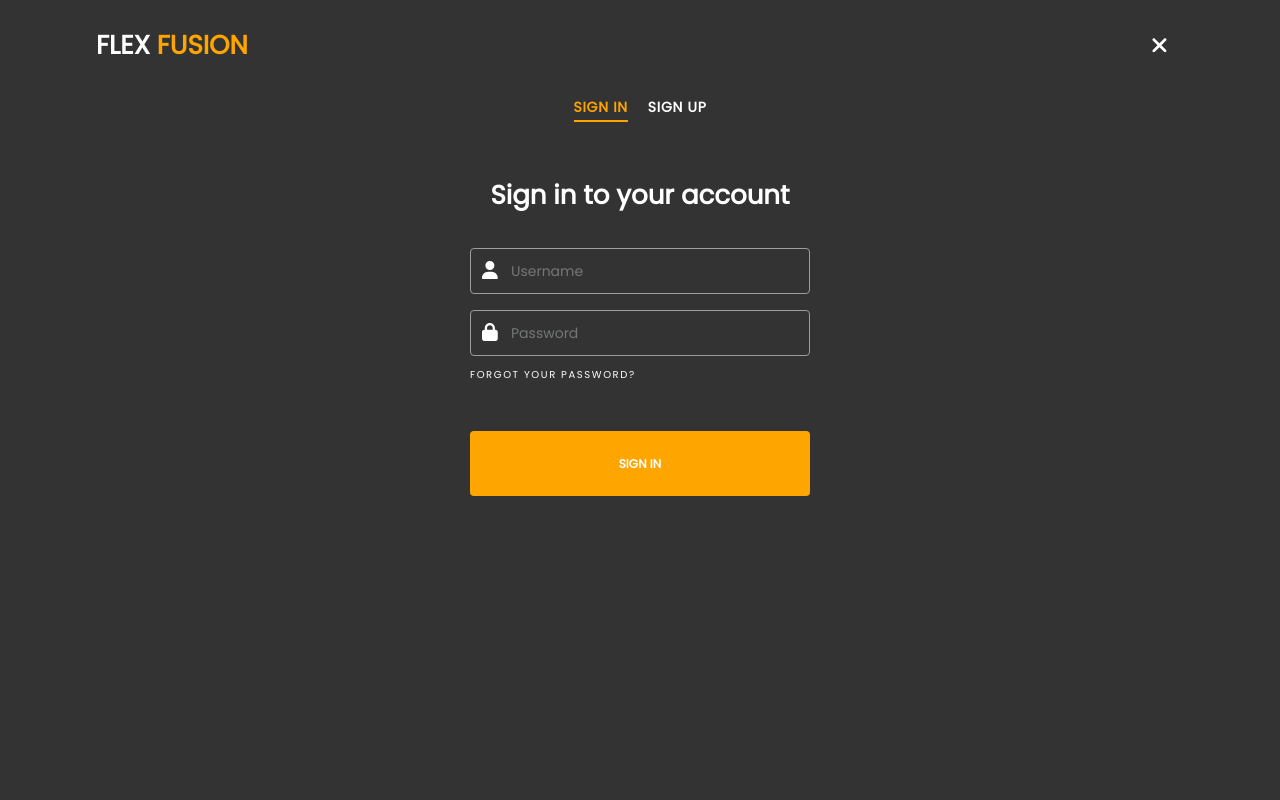
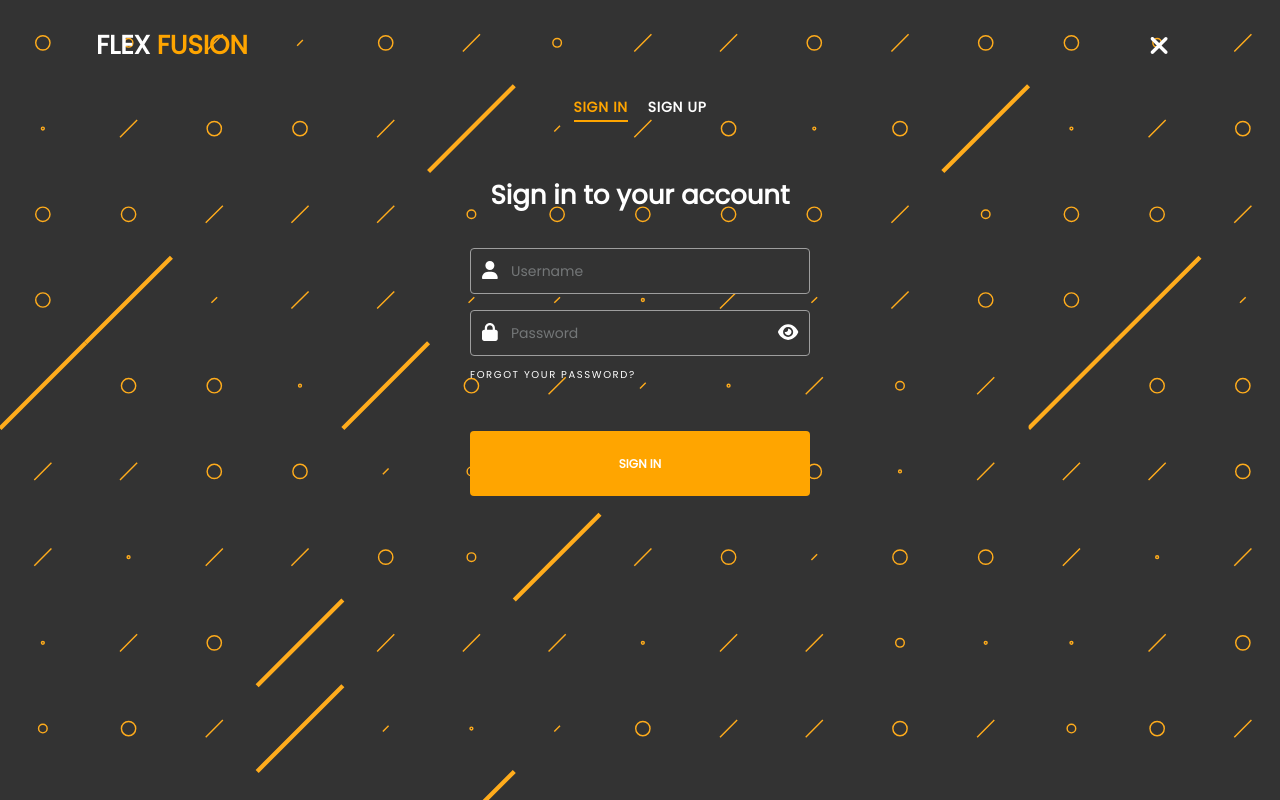
Before and after one commit to PatrickLisiecki/fit-sync, a React (Vite) app in the folder client/: page /auth in a window 1280 px wide. Built offline with nearby package versions, Linux system fonts and the light colour scheme; no server answers.

Commit message:
Created confirm password check and toggle show password

```diff
--- a/client/src/routes/Auth/Auth.jsx
+++ b/client/src/routes/Auth/Auth.jsx
@@ -5,6 +5,7 @@ import { AuthContext } from "../../contexts/AuthContext";
 // Icons
 import {
   faEnvelope,
+  faEye,
   faLock,
   faUser,
   faXmark,
@@ -14,11 +15,18 @@ import { FontAwesomeIcon } from "@fortawesome/react-fontawesome";
 export default function Auth() {
   const { currentUser, login, signup, authError } = useContext(AuthContext);
   const [byLogin, setByLogin] = useState(true);
+  const [confirmedPassword, setConfirmedPassword] = useState("");
+  const [passwordShown, setPasswordShown] = useState(false);
 
   // Redirect if user is already logged in
   if (currentUser) {
     return <Navigate to="/dashboard" />;
   }
+
+  // Toggle isShown state
+  const togglePassword = () => {
+    setPasswordShown(!passwordShown);
+  };
 
   // Handle form submission for login
   const handleLogin = async (event) => {
@@ -36,8 +44,12 @@ export default function Auth() {
 
     // Check if any of the required fields are empty
     if (!credentials.username || !credentials.email || !credentials.password) {
-      // Show an error message or set a state to display an error message
+      // Show error message
       console.error("All fields are required");
+      return;
+    }
+    if (credentials.password != confirmedPassword) {
+      console.error("Passwords do not match");
       return;
     }
 
@@ -45,7 +57,7 @@ export default function Auth() {
   };
 
   return (
-    <div className="min-h-screen w-full bg-primary">
+    <div className="min-h-screen w-full bg-primary bg-sprinkle bg-cover">
       <div className="w-full px-6 sm:px-24">
         {/* Header and close button */}
         <div className="flex w-full items-center justify-between py-[20px]">
@@ -56,7 +68,7 @@ export default function Auth() {
             to="/"
             className="grid h-[50px] w-[50px] place-items-center rounded-full bg-none text-white transition-all duration-300 hover:bg-secondary hover:text-accent"
           >
-            <FontAwesomeIcon icon={faXmark} size="lg" />
+            <FontAwesomeIcon icon={faXmark} size="xl" />
           </Link>
         </div>
 
@@ -128,7 +140,6 @@ export default function Auth() {
                       id="username"
                       placeholder="Username"
                       className="block w-full cursor-text rounded border border-gray-500 bg-primary py-3 pl-10 pr-3 text-sm text-white transition-all duration-200 placeholder:text-[#747778] focus:outline-none"
-                      required=""
                     />
                     <span className="absolute left-3 top-1/2 -translate-y-1/2 transform text-white">
                       <FontAwesomeIcon icon={faUser} />
@@ -146,7 +157,6 @@ export default function Auth() {
                         id="email"
                         placeholder="Email"
                         className="block w-full cursor-text rounded border border-gray-500 bg-primary py-3 pl-10 pr-3 text-sm text-white transition-all duration-200 placeholder:text-[#747778] focus:outline-none"
-                        required=""
                       />
                       <span className="absolute left-3 top-1/2 -translate-y-1/2 transform text-white">
                         <FontAwesomeIcon icon={faEnvelope} />
@@ -161,16 +171,27 @@ export default function Auth() {
                 <fieldset className={`${byLogin ? "mb-0" : "mb-4"} w-full`}>
                   <div className="relative">
                     <input
-                      type="password"
+                      type={passwordShown ? "text" : "password"}
                       name="password"
                       id="password"
                       placeholder="Password"
-                      className="block w-full cursor-text rounded border border-gray-500 bg-primary py-3 pl-10 pr-3 text-sm text-white transition-all duration-200 placeholder:text-[#747778] focus:outline-none"
-                      required=""
+                      className="block w-full cursor-text rounded border border-gray-500 bg-primary px-10 py-3 text-sm text-white transition-all duration-200 placeholder:text-[#747778] focus:outline-none"
                     />
                     <span className="absolute left-3 top-1/2 -translate-y-1/2 transform text-white">
                       <FontAwesomeIcon icon={faLock} />
                     </span>
+                    <button
+                      type="button"
+                      onClick={togglePassword}
+                      className={`${
+                        passwordShown
+                          ? "text-accent hover:text-accent/90"
+                          : "text-white hover:text-accent"
+                      } absolute right-3 top-1/2 -translate-y-1/2
+                      transform transition-all duration-200`}
+                    >
+                      <FontAwesomeIcon icon={faEye} />
+                    </button>
                   </div>
                 </fieldset>
 
@@ -189,12 +210,15 @@ export default function Auth() {
                   <fieldset className="mb-[40px] w-full">
                     <div className="relative">
                       <input
-                        type="password"
-                        name="password"
-                        id="password"
+                        type={passwordShown ? "text" : "password"}
+                        name="confirmedPassword"
+                        id="confirmedPassword"
                         placeholder="Confirm password"
-                        className="block w-full cursor-text rounded border border-gray-500 bg-primary py-3 pl-10 pr-3 text-sm text-white transition-all duration-200 placeholder:text-[#747778] focus:outline-none"
-                        required=""
+                        value={confirmedPassword}
+                        onChange={(e) => {
+                          setConfirmedPassword(e.target.value);
+                        }}
+                        className="block w-full cursor-text rounded border border-gray-500 bg-primary px-10 py-3 text-sm text-white transition-all duration-200 placeholder:text-[#747778] focus:outline-none"
                       />
                       <span className="absolute left-3 top-1/2 -translate-y-1/2 transform text-white">
                         <FontAwesomeIcon icon={faLock} />
```
